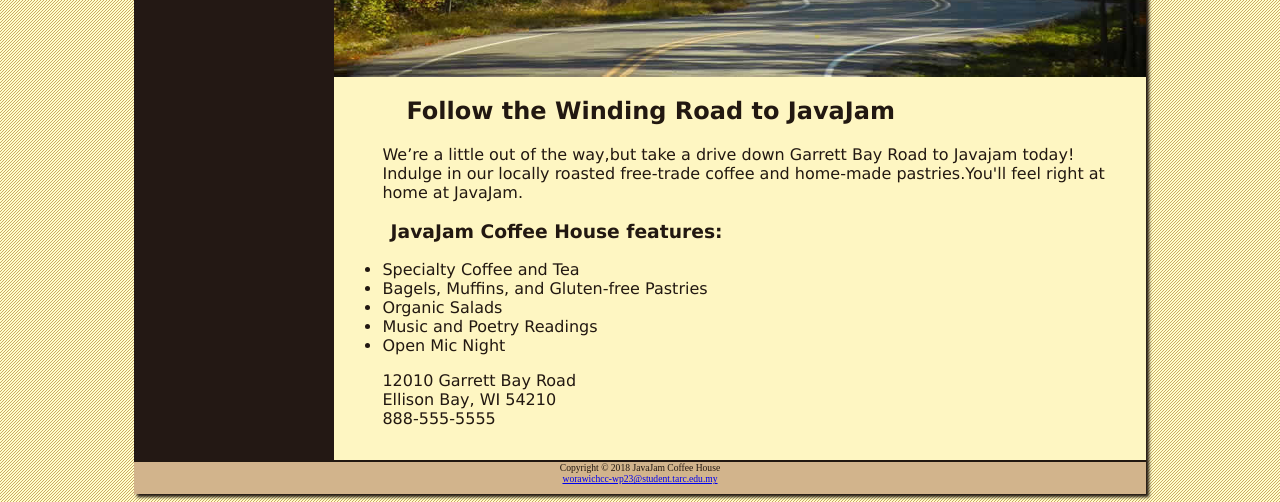
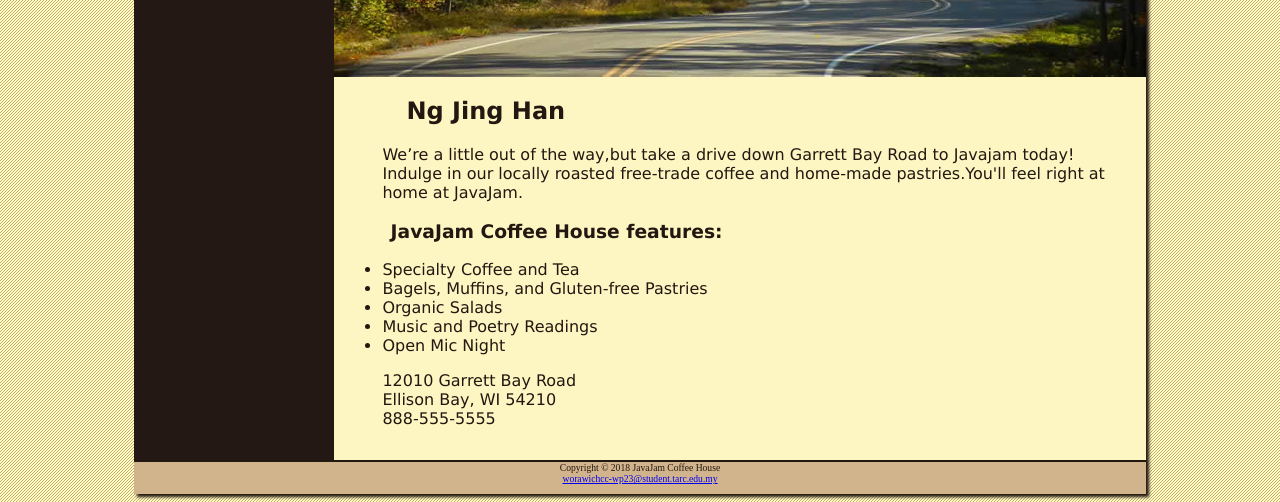
Before and after one commit to jinghann11/jinghann.github.io, a plain HTML site: page index.html in a window 1280 px wide. Shown: the part 355-857 px from the top of the page. Drawn offline with Linux system fonts and the light colour scheme; files whose address does not match are found by name.

Commit message:
Add my name

```diff
--- a/index.html
+++ b/index.html
@@ -22,7 +22,7 @@
         </nav>
         <main>
             <div id="heroroad"></div>
-            <h2>Follow the Winding Road to JavaJam</h2>
+            <h2>Ng Jing Han</h2>
             <p>
                 We&rsquo;re a little out of the way,but take a drive down Garrett
                 Bay Road to Javajam today! Indulge in our locally roasted
```
